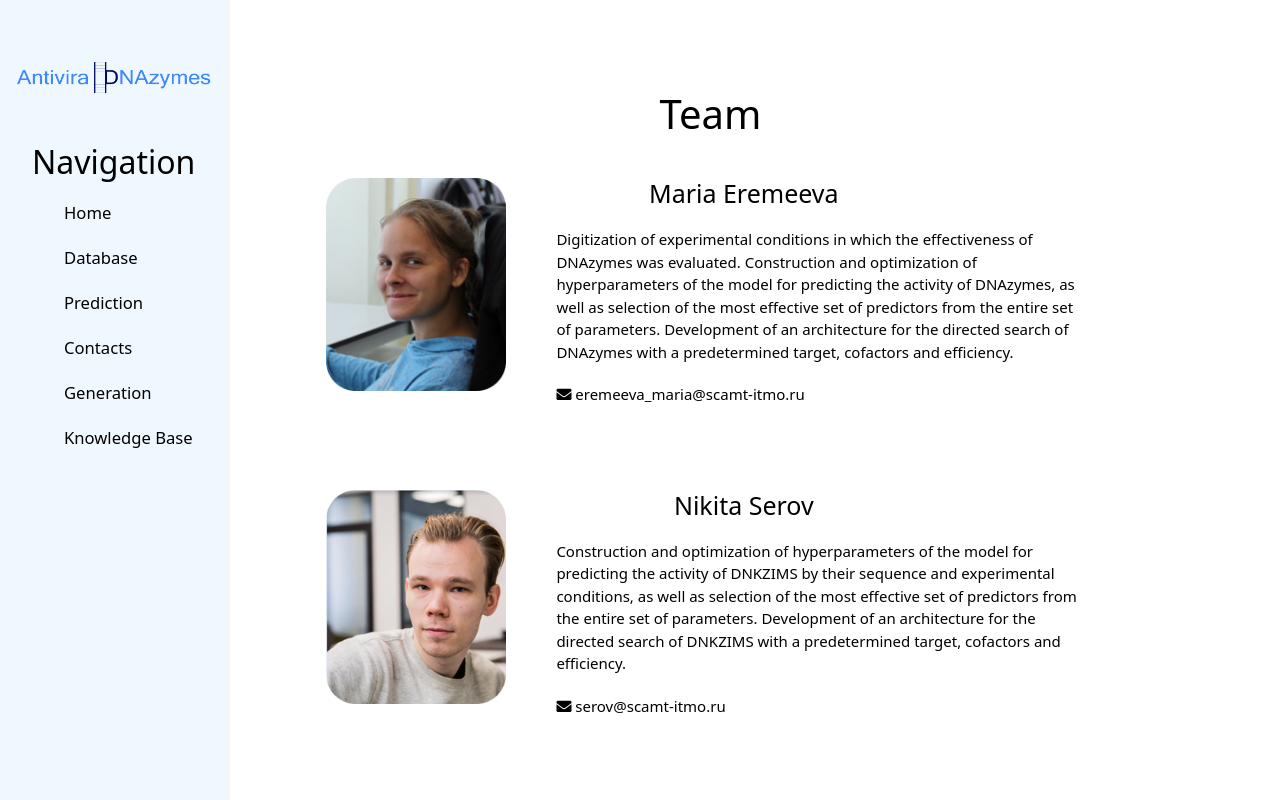
After one commit to nebaskov/dnaZymeWeb, a Django app: page /contacts in a window 1280 px wide. The commit adds this page. Run offline with Django 4.2, Linux system fonts and the light colour scheme; some libraries are stand-ins or nearby versions.

Commit message:
add new templates

```diff
--- a/dnkzyme/dnkzyme/settings.py
+++ b/dnkzyme/dnkzyme/settings.py
@@ -121,7 +121,7 @@ USE_TZ = True
 STATIC_URL = 'static/'
 
 STATICFILES_DIRS = [
-    BASE_DIR / "static",
+    BASE_DIR.parent / "static",
 ]
 
 # Default primary key field type
--- a/dnkzyme/main/static/main/css/main.css
+++ b/dnkzyme/main/static/main/css/main.css
@@ -15,6 +15,7 @@ aside {
 aside img {
     width: 120%;
     position: relative;
+    margin-top: 30px;
     left: -15px;
 }
 
@@ -52,13 +53,13 @@ aside ul li:hover, aside ul a:hover {
 main .features {
     float: left;
     color: #000000;
-    margin-top: 100px;
+    margin-top: 70px;
     text-align: center;
     width: 75%;
 }
 
 main .features h1 {
-    font-size: 50px;
+    font-size: 40px;
     max-width: 600px;
     margin: 20px auto;
 }
@@ -97,7 +98,7 @@ main .features table thead th {
 }
 
 main .features table tbody td {
-    inline-size: 170px;
+    inline-size: 188px;
     overflow-wrap: break-word;
     /*overflow-wrap: break-word;*/
     /*word-wrap: break-word;*/
@@ -109,5 +110,31 @@ main .features table tbody td {
 
 .table-fix {
     overflow-y: scroll;
-    height: 58vh;
+    height: 67vh;
 }
+
+.wrapper {
+    max-width: 90%;
+    margin-left: 10%;
+    margin-top: 40px;
+}
+
+.photo {
+    max-width: 180px;
+    float: left;
+    margin-right: 50px;
+}
+
+.wrapper_text_box{
+}
+
+.wrapper_text_box h2 {
+    margin-right: 30%;
+    text-align: center;
+    font-size: 25px;
+}
+
+.wrapper_text_box p {
+    font-size: 15px;
+    text-align: left;
+}
--- /dev/null
+++ b/dnkzyme/main/templates/main/contacts.html
@@ -0,0 +1,44 @@
+{% extends 'main/layout.html' %}
+{% load static%}
+{% block title %}main text{% endblock %}
+
+{% block content %}
+    <div class="features">
+        <h1>Team</h1>
+        <div class="wrapper">
+            <img src="{% static '/main/img/me_photo.png' %}" alt="maria_photo" class="photo">
+            <div class="wrapper_text_box">
+                <h2>Maria Eremeeva</h2>
+                <p>
+                    Digitization of experimental conditions in which the effectiveness of DNAzymes was evaluated.
+                    Construction and optimization of hyperparameters of the model for predicting the activity of
+                    DNAzymes, as well as selection of the most effective
+                    set of predictors from the entire set of parameters.
+                    Development of an architecture for the directed search of DNAzymes with a predetermined target,
+                    cofactors and efficiency.
+                </p>
+                <p>
+                    <i class="fas fa-envelope"></i> eremeeva_maria@scamt-itmo.ru
+                </p>
+
+            </div>
+        </div>
+        <br>
+        <div class="wrapper">
+            <img src="{% static '/main/img/ns_photo.png' %}" alt="nikita_photo" class="photo">
+            <div class="wrapper_text_box">
+                <h2>Nikita Serov</h2>
+                <p>
+                    Construction and optimization of hyperparameters of the model for predicting the activity of
+                    DNKZIMS by their sequence and experimental conditions, as well as selection of the most effective
+                    set of predictors from the entire set of parameters.
+                    Development of an architecture for the directed search of DNKZIMS with a
+                    predetermined target, cofactors and efficiency.
+                </p>
+                <p>
+                    <i class="fas fa-envelope"></i> serov@scamt-itmo.ru
+                </p>
+            </div>
+        </div>
+    </div>
+{% endblock %}
--- a/dnkzyme/main/templates/main/layout.html
+++ b/dnkzyme/main/templates/main/layout.html
@@ -1,3 +1,4 @@
+{% load static%}
 <!doctype html>
 <html lang="en">
 <head>
@@ -7,9 +8,10 @@
     <meta http-equiv="X-UA-Compatible" content="ie=edge">
     <title>{% block title %}{% endblock %}</title>
     <link rel="stylesheet" href="https://cdn.jsdelivr.net/npm/bootstrap@5.2.3/dist/css/bootstrap.min.css">
-    {% load static%}
     <link rel="stylesheet" href="{% static 'main/css/main.css' %}">
-    <link rel="stylesheet" href="https://use.fontawesome.com/releases/v5.8.2/css/all.css">
+    <link
+  href="https://use.fontawesome.com/releases/v5.8.2/css/all.css"
+  rel="stylesheet"  type='text/css'>
 
 </head>
 <body>
@@ -17,10 +19,13 @@
         <img src="{% static 'main/img/logo.png' %}" alt="Лого">
         <h3>Navigation</h3>
         <ul>
-            <a class="noDecoration" href="{% url 'home' %}"><li> Home</li></a>
+            <a class="noDecoration" href="{% url 'home' %}"><li>Home</li></a>
             <a class="noDecoration"  href="{% url 'database_home' %}"><li>Database</li></a>
             <a class="noDecoration"  href="{% url 'create' %}"><li>Prediction</li></a>
-            <a class="noDecoration"  href="{% url 'about' %}"><li>About us</li></a>
+            <a class="noDecoration"  href="{% url 'contacts' %}"><li>Contacts</li></a>
+            <a class="noDecoration"  href="{% url 'generation' %}"><li>Generation</li></a>
+            <a class="noDecoration"  href="{% url 'knowledgebase' %}"><li>Knowledge Base</li></a>
+
         </ul>
     </aside>
     <main>
--- a/dnkzyme/main/urls.py
+++ b/dnkzyme/main/urls.py
@@ -3,5 +3,7 @@ from . import views
 
 urlpatterns = [
     path('', views.index, name='home'),
-    path('about', views.about, name='about')
+    path('contacts', views.contacts, name='contacts'),
+    path('knowledgebase', views.knowledgebase, name='knowledgebase'),
+    path('generation', views.generation, name='generation')
 ]
--- a/dnkzyme/main/views.py
+++ b/dnkzyme/main/views.py
@@ -5,5 +5,13 @@ def index(request):
     return render(request, 'main/base.html', {'title': "Home"})
 
 
-def about(request):
-    return render(request, 'main/undex.html')
+def contacts(request):
+    return render(request, 'main/contacts.html')
+
+
+def knowledgebase(request):
+    return render(request, 'main/knowledgebase.html')
+
+
+def generation(request):
+    return render(request, 'main/generation.html')
```
Also changed, not shown: dnkzyme/main/templates/main/generation.html (added, +10 -0 lines), dnkzyme/main/templates/main/knowledgebase.html (added, +10 -0 lines), dnkzyme/main/templates/main/undex.html (deleted, +0 -13 lines), dnkzyme/main/static/main/img/me_photo.png (added), dnkzyme/main/static/main/img/ns_photo.png (added).
